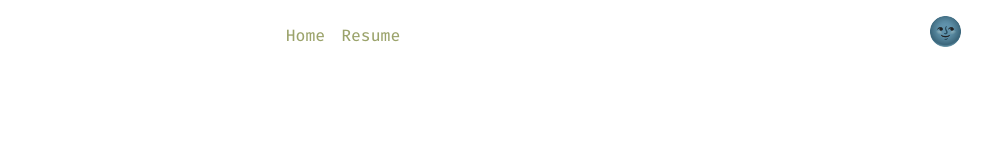
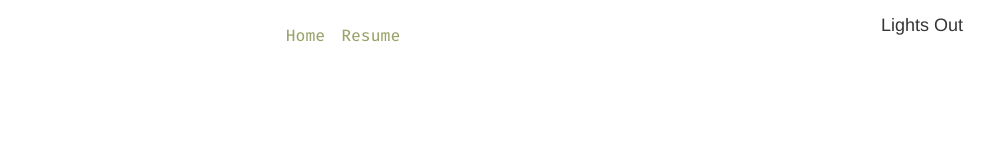
Before and after one commit to alexburgos/burgosco-demo, a Next.js app: page / in a window 1280 px wide. Shown: the top 160 px of the page, without its empty margins (297-1280 px from the left). Built offline with nearby package versions, Linux system fonts and the light colour scheme; a web font is replaced by a local one.

Commit message:
got rid of emojis :(

```diff
--- a/components/Toggler.js
+++ b/components/Toggler.js
@@ -4,9 +4,9 @@ import Button from '../styles/button';
 
 const Toggle = ({ theme, themeToggler }) => {
    if (theme === 'light') {
-     return <Button onClick={themeToggler}>🌚</Button>
+     return <Button onClick={themeToggler}>Lights Out</Button>
    } else {
-     return <Button onClick={themeToggler}>🌞</Button>;
+     return <Button onClick={themeToggler}>Light On</Button>;
    }
 };
 Toggle.propTypes = {
--- a/styles/button.js
+++ b/styles/button.js
@@ -2,7 +2,7 @@ import styled from 'styled-components';
 
 export default styled.button`
   font-family: inherit;
-  font-size: 28px;
+  font-size: 18px;
   background-color: inherit;
   border: none;
   color: ${({ theme }) => theme.text};
```
